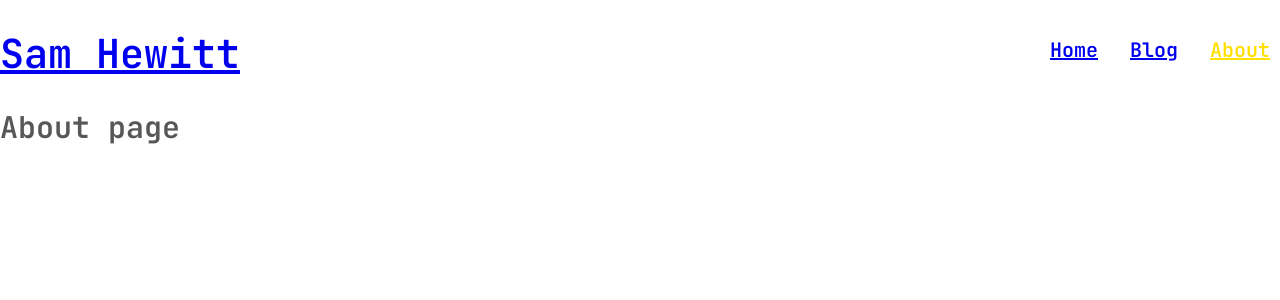
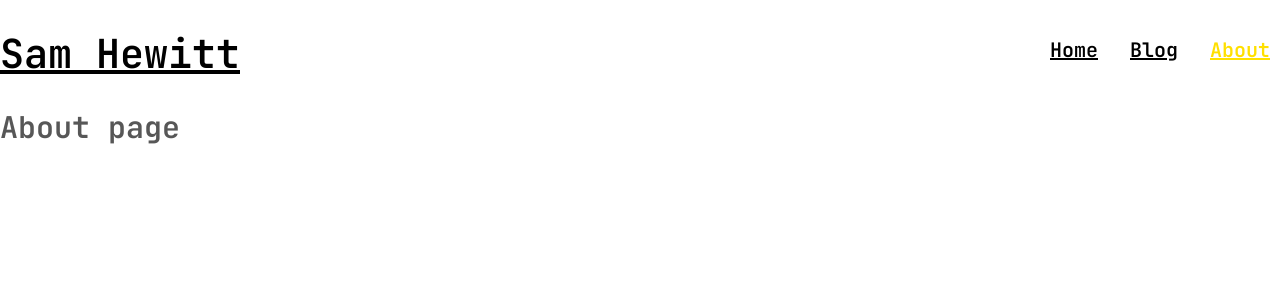
Before and after one commit to SamHewitt/CloudCannonPortfolio, a Jekyll site: the page built from portfolio/about.html, in a window 1280 px wide. Shown: the top 300 px of the page. Built offline with Jekyll 4.4.1, drawn with Linux system fonts in a browser that asks for light colours.

Commit message:
lin color

```diff
--- a/portfolio/css/style.css
+++ b/portfolio/css/style.css
@@ -27,3 +27,7 @@ body {
     font-family: 'JetBrains Mono', monospace;
 
 }
+
+a {
+	color: #000;
+}
```
